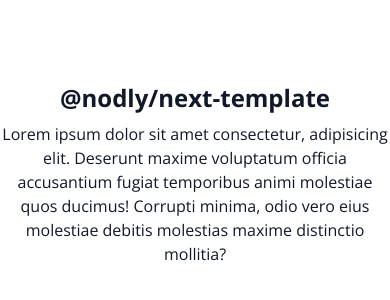
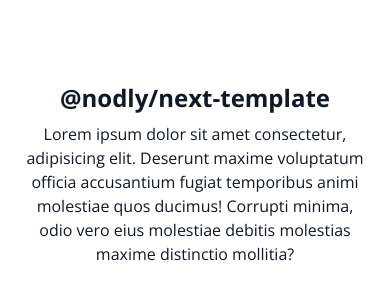
Before and after one commit to nodly/next-template, a Next.js app: page / in a window 390 px wide. Shown: the part 248-548 px from the top of the page. Built offline with nearby package versions, Linux system fonts and the light colour scheme.

Commit message:
fix: adjust padding for home page

```diff
--- a/src/app/page.tsx
+++ b/src/app/page.tsx
@@ -3,7 +3,7 @@
 export default function Home() {
   return (
     <div className="py-20">
-      <div className="mx-auto max-w-3xl">
+      <div className="mx-auto max-w-7xl px-6 sm:px-12">
         <div
           className={clsx(
             'flex',
@@ -18,7 +18,7 @@
           <h1 className="text-2xl sm:text-3xl font-semibold">
             @nodly/next-template
           </h1>
-          <p>
+          <p className="max-w-3xl mx-auto">
             Lorem ipsum dolor sit amet consectetur, adipisicing elit. Deserunt
             maxime voluptatum officia accusantium fugiat temporibus animi
             molestiae quos ducimus! Corrupti minima, odio vero eius molestiae
```
